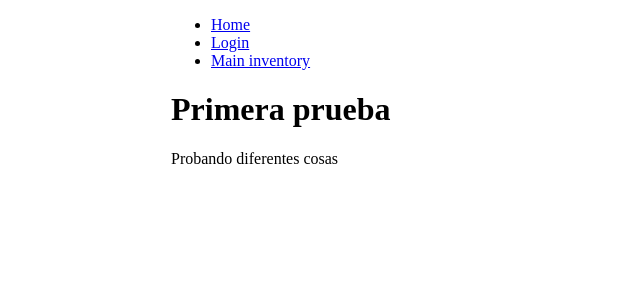
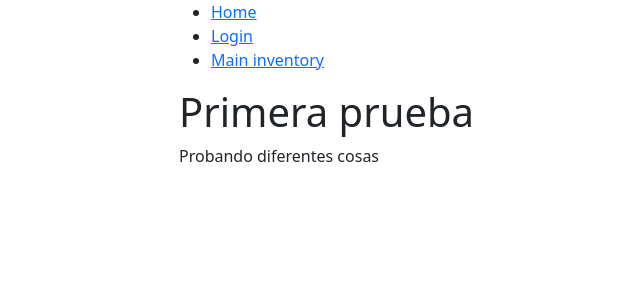
Before and after one commit to Veluxian/pp_001, a React (Create React App) app in the folder front_pp_01/: page / in a window 1280 px wide. Shown: the top 300 px of the page, without its empty margins (153-793 px from the left). Built offline with nearby package versions, Linux system fonts and the light colour scheme.

Commit message:
movimos los archivos

```diff
--- a/front_pp_01/src/pages/home/home.scss
+++ b/front_pp_01/src/assets/styles/custom/pages/home.scss
@@ -2,3 +2,6 @@
     width: 50%;
     margin: 0 auto;
 }
+.body {
+    background-color : gray;
+}
--- a/front_pp_01/src/assets/styles/index.scss
+++ b/front_pp_01/src/assets/styles/index.scss
@@ -1,2 +1,2 @@
 @import '~bootstrap/scss/bootstrap';
-@import '../../pages/home/home.scss'
+@import './custom/pages/home.scss';
--- a/front_pp_01/src/pages/home/Home.js
+++ b/front_pp_01/src/pages/home/Home.js
@@ -1,5 +1,6 @@
 import React from "react";
-import "./home.scss";
+import '../../assets/styles/index.scss';
+
 export const Home = () => {
     return(
         <div className="container">
```
Also changed, not shown: front_pp_01/src/assets/styles/custom/components/Buttons.scss (added), front_pp_01/src/assets/styles/custom/components/Inventory.scss (added), front_pp_01/src/assets/styles/custom/components/Modal.scss (added), front_pp_01/src/assets/styles/custom/components/Navbar.scss (added), front_pp_01/src/assets/styles/custom/components/Purse.scss (added), front_pp_01/src/assets/styles/custom/components/addObjectForm.scss (added), front_pp_01/src/assets/styles/custom/pages/login.scss (added), front_pp_01/src/assets/styles/custom/pages/mainInventory.scss (added).
